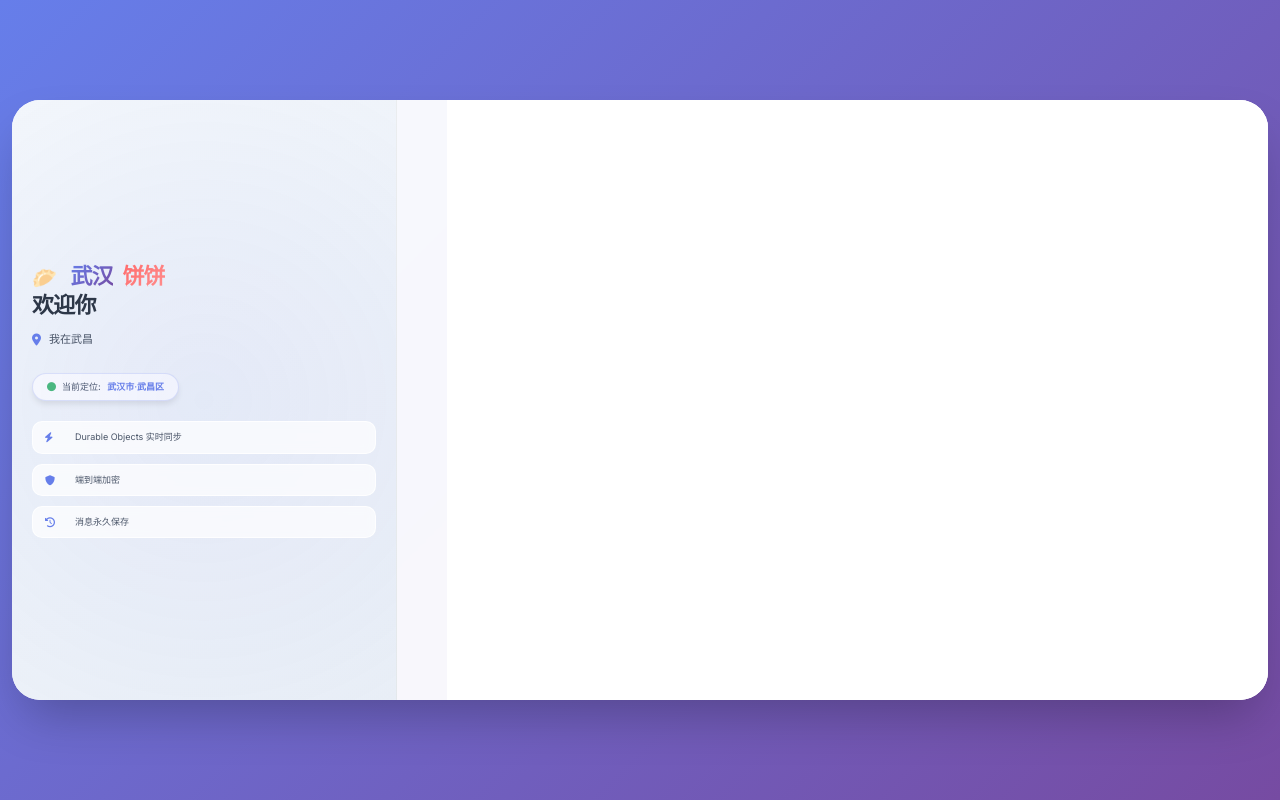
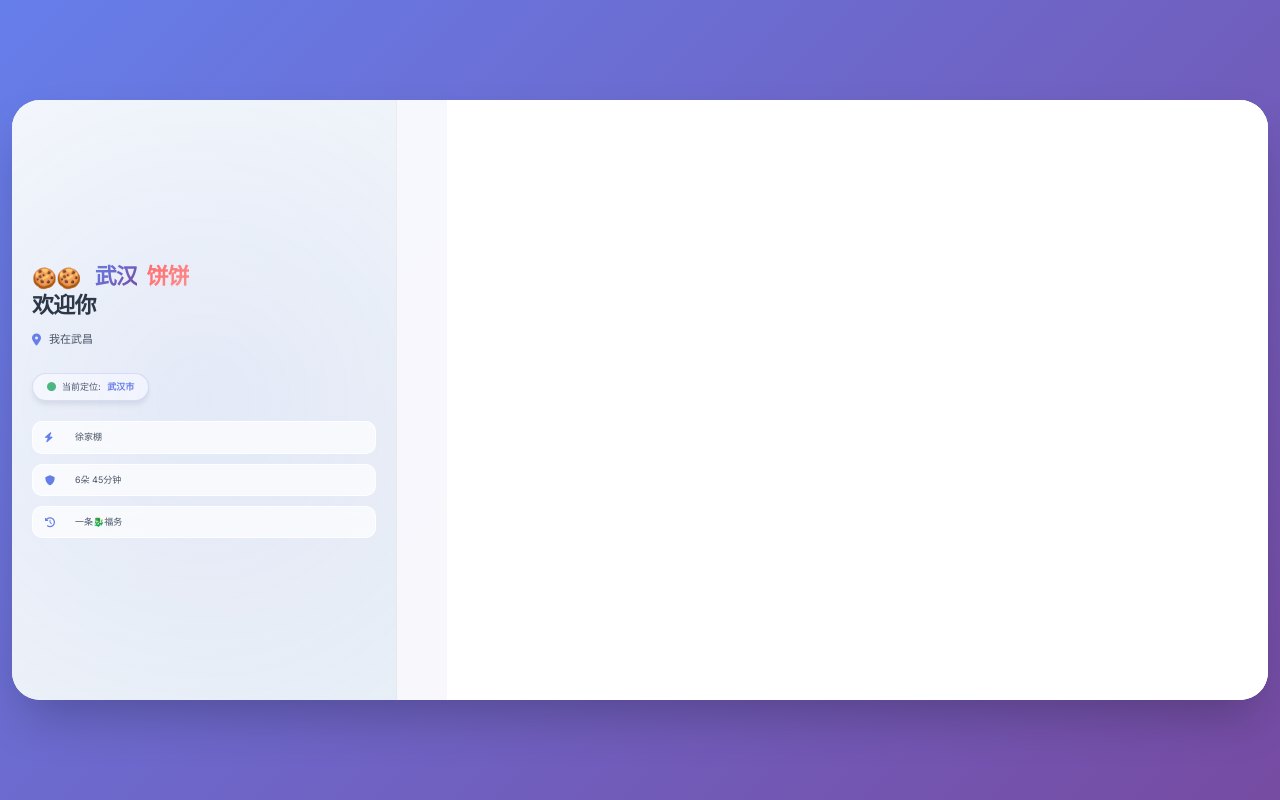
Before and after one commit to cptbtptp112211-droid/durable-chat-template, a React app: page public/index.html in a window 1280 px wide. Built offline with nearby package versions, Linux system fonts and the light colour scheme.

Commit message:
Update index.html

```diff
--- a/public/index.html
+++ b/public/index.html
@@ -4,7 +4,7 @@
     <!-- Basic Page Needs
   –––––––––––––––––––––––––––––––––––––––––––––––––– -->
     <meta charset="utf-8" />
-    <title>饼饼! - 智能聊天</title>
+    <title>饼饼! </title>
     <meta name="description" content="基于Durable Objects的智能聊天应用" />
     <meta name="author" content="" />
 
@@ -431,7 +431,7 @@
             <div class="one-third column left-panel" style="margin-top: 0 !important">
                 <!-- 修改为：武汉饼饼欢迎你 -->
                 <h4>
-                    <span class="welcome-emoji">🥟</span>
+                    <span class="welcome-emoji">🍪🍪</span>
                     <span class="wuhan">武汉</span>
                     <span class="bingbing">饼饼</span>
                     <br>欢迎你
@@ -444,21 +444,21 @@
 
                 <div class="location-badge">
                     <i class="fas fa-circle"></i>
-                    <span>当前定位: <span class="city">武汉市·武昌区</span></span>
+                    <span>当前定位: <span class="city">武汉市</span></span>
                 </div>
 
                 <div class="feature-list">
                     <div class="feature-item">
                         <i class="fas fa-bolt"></i>
-                        <span>Durable Objects 实时同步</span>
+                        <span>徐家棚</span>
                     </div>
                     <div class="feature-item">
                         <i class="fas fa-shield-alt"></i>
-                        <span>端到端加密</span>
+                        <span>6朵 45分钟</span>
                     </div>
                     <div class="feature-item">
                         <i class="fas fa-history"></i>
-                        <span>消息永久保存</span>
+                        <span>一条🐉福务</span>
                     </div>
                 </div>
             </div>
```
